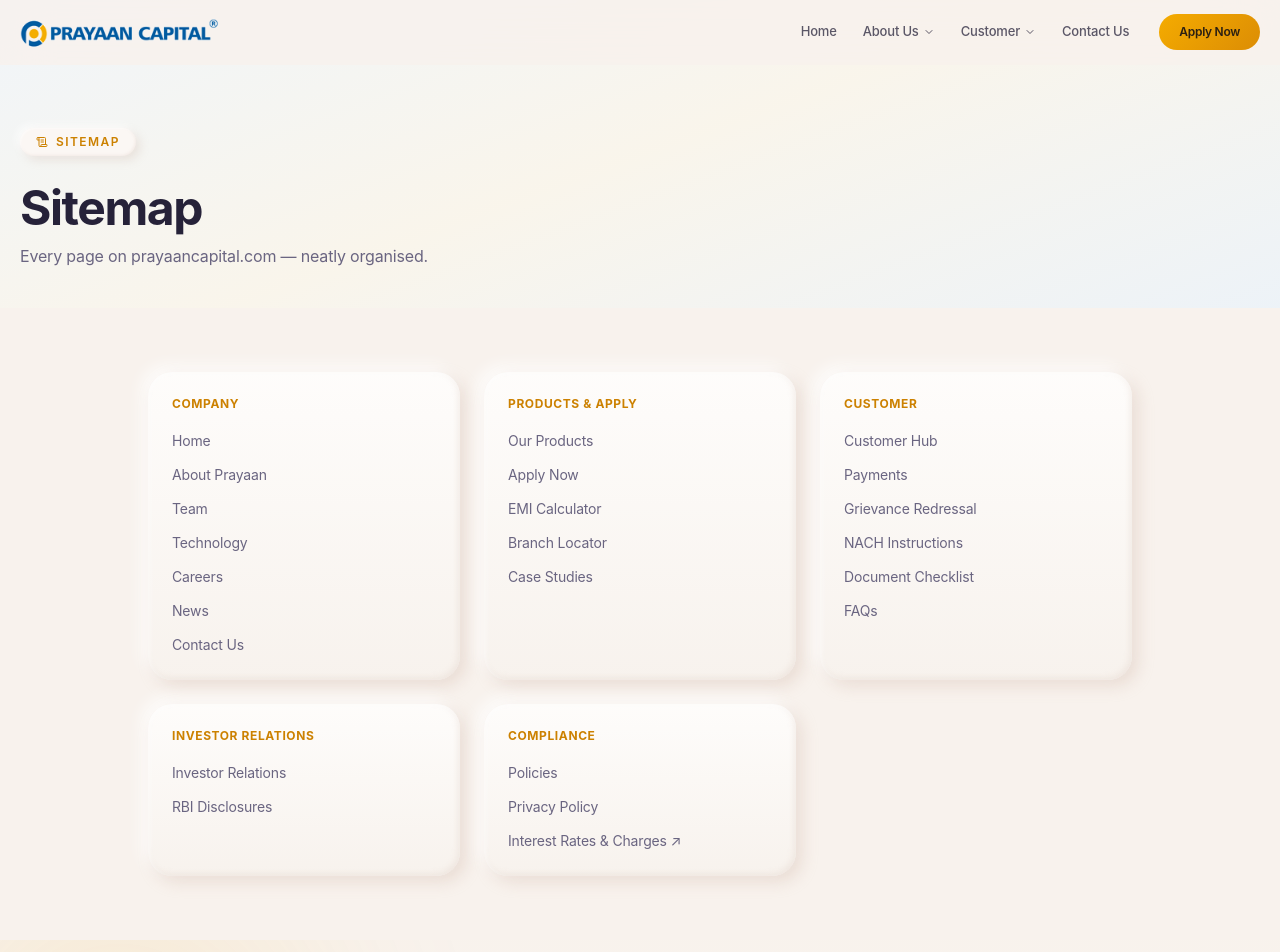
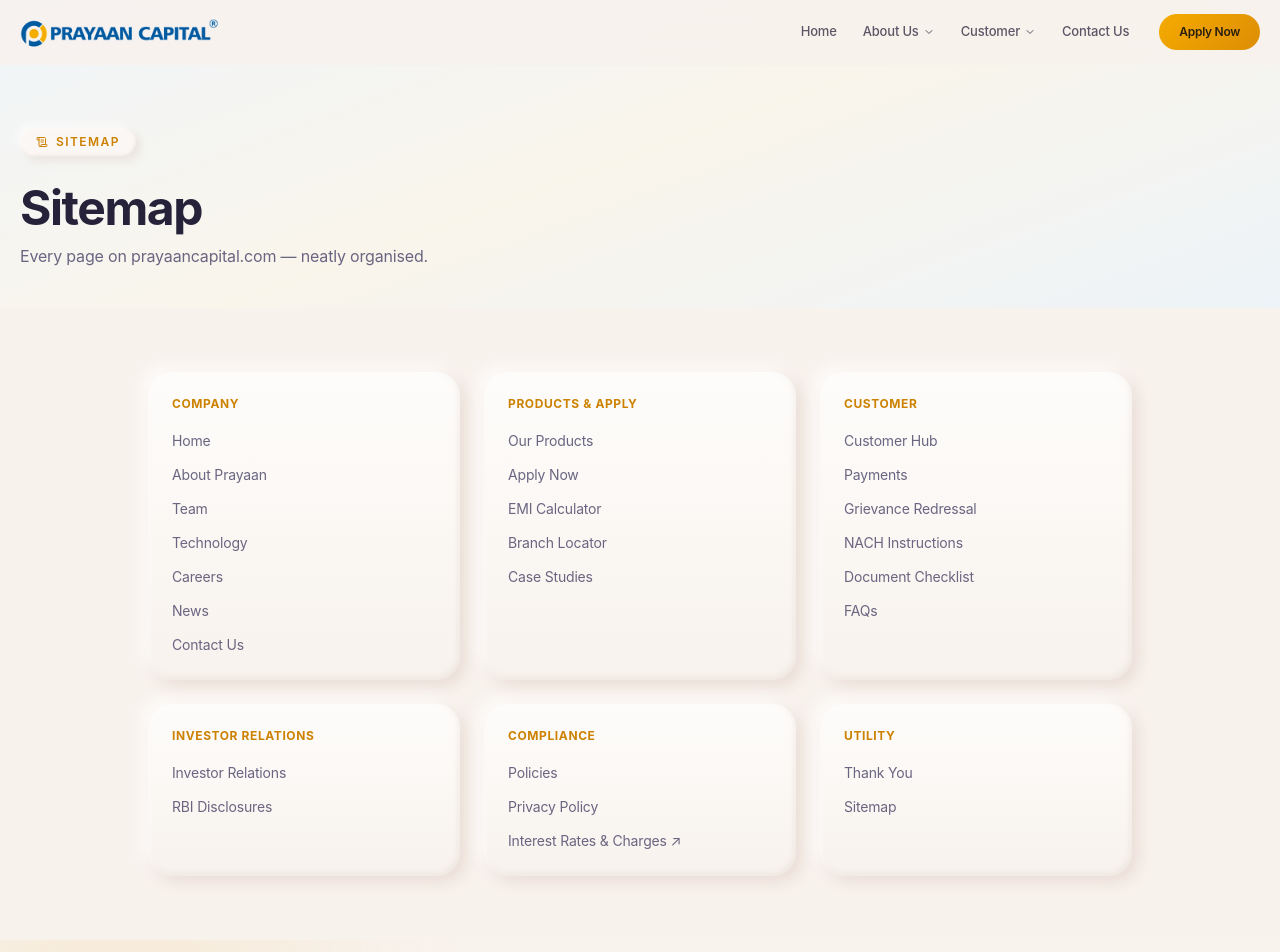
Before and after one commit to itissanthoshkumar/prayaan-capital, a React (Vite) app: page /sitemap in a window 1280 px wide. Shown: the top 952 px of the page. Built offline with nearby package versions, Linux system fonts and the light colour scheme; the HTML template or start-up script is replaced by a standard one.

Commit message:
Sitemap: add Thank You and Sitemap pages to Utility group
All 25 pages now listed across 6 groups.

Co-Authored-By: Claude Sonnet 4.6 <noreply@anthropic.com>

```diff
--- a/src/pages/Sitemap.tsx
+++ b/src/pages/Sitemap.tsx
@@ -55,6 +55,13 @@ const groups: { title: string; links: SitemapLink[] }[] = [
       { label: "Interest Rates & Charges", href: PDF_RATES, external: true },
     ],
   },
+  {
+    title: "Utility",
+    links: [
+      { label: "Thank You", href: "/thank-you" },
+      { label: "Sitemap", href: "/sitemap" },
+    ],
+  },
 ];
 
 const Sitemap = () => (
```
